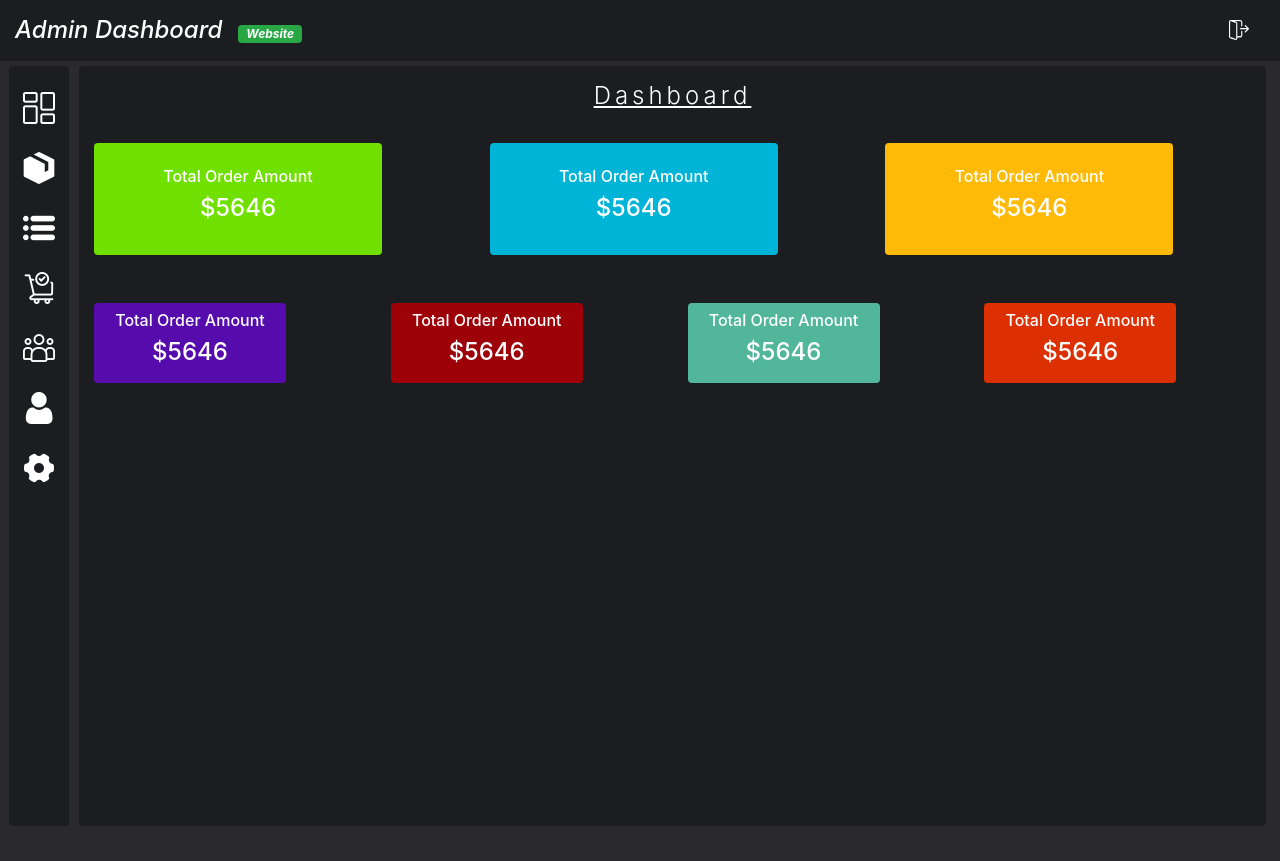
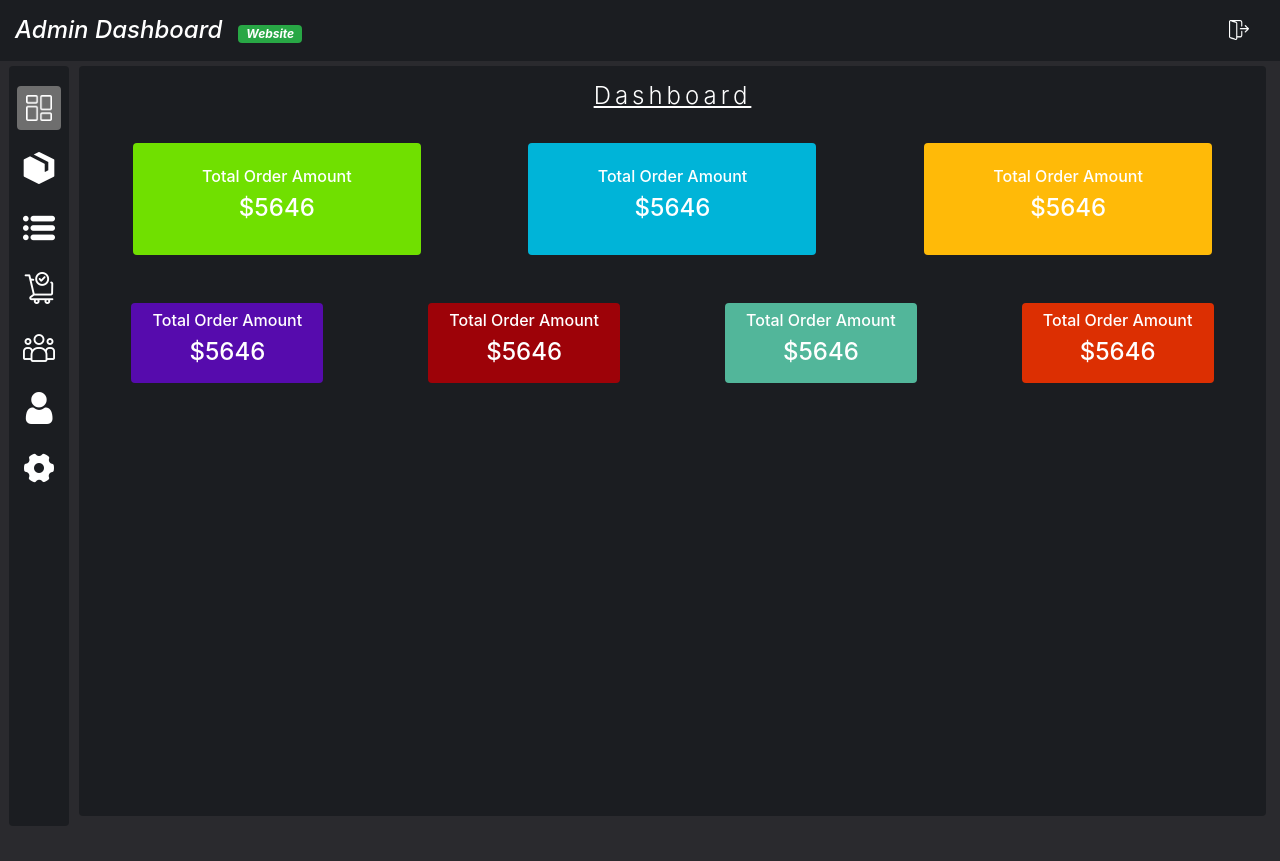
Before and after one commit to Project-g3/E_commerce, an Angular app in the folder Camerent-Front/: page /dashboard in a window 1280 px wide. Built offline with nearby package versions, Linux system fonts and the light colour scheme.

Commit message:
sidenva sepperated as a component

```diff
--- a/Camerent-Front/src/app/Components/admin-page/admin-dash/admin-dash.component.html
+++ b/Camerent-Front/src/app/Components/admin-page/admin-dash/admin-dash.component.html
@@ -6,17 +6,17 @@
         </div>
     </div>
     <!-- First row dashboard -->
-    <div class="row mt-4 d-flex justify-content-center">
-        <div class="col-4">
+    <div class="row mt-4 ">
+        <div class="col-4 d-flex justify-content-center">
 
             <div class="" style="width: 18rem;">
-                <div class=" p-4 rounded" style="background-color:#70e000;">
+                <div class=" p-4 rounded " style="background-color:#70e000;">
                     <h6 class="text-center text-capitalize">total order amount</h6>
                     <h4 class="text-center">$5646</h4>
                 </div>
               </div>
         </div>
-        <div class="col-4">
+        <div class="col-4 d-flex justify-content-center">
 
             <div class="" style="width: 18rem;">
                 <div class=" p-4 rounded" style="background-color:#00b4d8;">
@@ -25,7 +25,7 @@
                 </div>
               </div>
         </div>
-        <div class="col-4">
+        <div class="col-4 d-flex justify-content-center">
 
             <div class="" style="width: 18rem;">
                 <div class=" p-4 rounded" style="background-color:#ffba08;">
@@ -41,7 +41,7 @@
 
     <!-- Secondrow -->
     <div class="row mt-5">
-        <div class="col-3">
+        <div class="col-3 d-flex justify-content-center">
 
             <div class="" style="width: 12rem;">
                 <div class=" p-2 rounded" style="background-color:#560bad;">
@@ -50,7 +50,7 @@
                 </div>
               </div>
         </div>
-        <div class="col-3">
+        <div class="col-3 d-flex justify-content-center">
 
             <div class="" style="width: 12rem;">
                 <div class=" p-2 rounded" style="background-color:#9d0208;">
@@ -59,7 +59,7 @@
                 </div>
               </div>
         </div>
-        <div class="col-3">
+        <div class="col-3 d-flex justify-content-center">
 
             <div class="" style="width: 12rem;">
                 <div class=" p-2 rounded" style="background-color:#52b69a;">
@@ -68,7 +68,7 @@
                 </div>
               </div>
         </div>
-        <div class="col-3">
+        <div class="col-3 d-flex justify-content-center">
 
             <div class="" style="width: 12rem;">
                 <div class=" p-2 rounded" style="background-color:#dc2f02;">
--- a/Camerent-Front/src/app/Components/admin-page/admin-page.component.css
+++ b/Camerent-Front/src/app/Components/admin-page/admin-page.component.css
@@ -27,23 +27,13 @@
 }
 
 .admin-page-content{
-  height: calc(100vh - 40px);
+  min-height: calc(100vh - 40px);
   /* overflow: hidden; */
 }
 
-.sidenav-small{
 
-  height: inherit;
-  width: 60px!important;
-  margin: 5px;
-  /* overflow: hidden; */
-  padding: 4px;
 
-}
-.smallicon:hover{
-  background-color: rgb(110, 110, 110);
-  padding: 3px;
-}
+
 
 
 
--- a/Camerent-Front/src/app/Components/admin-page/admin-page.component.html
+++ b/Camerent-Front/src/app/Components/admin-page/admin-page.component.html
@@ -8,52 +8,12 @@
     </div>
 
   </div>
-  <div class="container-fluid admin-page px-1">
+  <div class="container-fluid admin-page px-1 ">
     <div class="row admin-page-content">
-      <div class=" sidenav-small rounded container-color">
-        <div class="smallicon rounded my-3 mx-1">
-          <a routerLink="dashboard" ><img class="" src="assets/admindash/sidenav_Nav/dashboard.png" width="100%" style="padding: 6px;"></a>
-
-        </div>
-        <div class="smallicon rounded my-3 mx-1">
-          <a routerLink="products" >
-            <img class="" src="assets/admindash/sidenav_Nav/products.png" width="100%" style="padding: 6px;" >
-          </a>
-
-        </div>
-        <div class="smallicon rounded my-3 mx-1">
-          <a routerLink="category" >
-            <img class="" src="assets/admindash/sidenav_Nav/category.png" width="100%" style="padding: 6px;" >
-          </a>
-        </div>
-        <div class="smallicon rounded my-3 mx-1">
-          <a routerLink="orders" >
-            <img class="" src="assets/admindash/sidenav_Nav/orders.png" width="100%" style="padding: 6px;" >
-          </a>
-
-        </div>
-        <div class="smallicon rounded my-3 mx-1">
-          <a routerLink="customers" >
-            <img class="" src="assets/admindash/sidenav_Nav/customers.png" width="100%" style="padding: 6px;" >
-          </a>
-
-        </div>
-        <div class="smallicon rounded my-3 mx-1">
-          <a routerLink="staff" >
-            <img class="" src="assets/admindash/sidenav_Nav/staff.png" width="100%" style="padding: 6px;" >
-          </a>
-
-        </div>
-        <div class="smallicon rounded my-3 mx-1">
-          <a routerLink="settings" >
-            <img class="" src="assets/admindash/sidenav_Nav/setting.png" width="100%" style="padding: 6px;" >
-          </a>
-
-        </div>
-
-
-
-      </div>
+      <!-- sidenav -->
+      <app-admin-sidenav></app-admin-sidenav>
+      <!-- *** -->
+      <!-- Right contents -->
       <div class="col right-content rounded container-color">
         <router-outlet></router-outlet>
       </div>
--- /dev/null
+++ b/Camerent-Front/src/app/Components/admin-page/admin-sidenav/admin-sidenav.component.css
@@ -0,0 +1,13 @@
+.sidenav-small{
+
+    height: 100%;
+    width: 60px!important;
+    margin: 5px;
+    /* overflow: hidden; */
+    padding: 4px;
+
+  }
+  .smallicon:hover{
+    background-color: rgb(110, 110, 110);
+    padding: 3px;
+  }
--- /dev/null
+++ b/Camerent-Front/src/app/Components/admin-page/admin-sidenav/admin-sidenav.component.html
@@ -0,0 +1,46 @@
+<!-- sidenav -->
+<div class=" sidenav-small rounded container-color">
+
+    <div class="smallicon rounded my-3 mx-1 active">
+      <a routerLink="dashboard" ><img class="" src="assets/admindash/sidenav_Nav/dashboard.png" width="100%" style="padding: 6px;"></a>
+
+    </div>
+    <div class="smallicon rounded my-3 mx-1 ">
+      <a routerLink="products" >
+        <img class="" src="assets/admindash/sidenav_Nav/products.png" width="100%" style="padding: 6px;" >
+      </a>
+
+    </div>
+    <div class="smallicon rounded my-3 mx-1">
+      <a routerLink="category" >
+        <img class="" src="assets/admindash/sidenav_Nav/category.png" width="100%" style="padding: 6px;" >
+      </a>
+    </div>
+    <div class="smallicon rounded my-3 mx-1">
+      <a routerLink="orders" >
+        <img class="" src="assets/admindash/sidenav_Nav/orders.png" width="100%" style="padding: 6px;" >
+      </a>
+
+    </div>
+    <div class="smallicon rounded my-3 mx-1">
+      <a routerLink="customers" >
+        <img class="" src="assets/admindash/sidenav_Nav/customers.png" width="100%" style="padding: 6px;" >
+      </a>
+
+    </div>
+    <div class="smallicon rounded my-3 mx-1">
+      <a routerLink="staff" >
+        <img class="" src="assets/admindash/sidenav_Nav/staff.png" width="100%" style="padding: 6px;" >
+      </a>
+
+    </div>
+    <div class="smallicon rounded my-3 mx-1">
+      <a routerLink="settings" >
+        <img class="" src="assets/admindash/sidenav_Nav/setting.png" width="100%" style="padding: 6px;" >
+      </a>
+
+    </div>
+
+
+
+  </div>
--- /dev/null
+++ b/Camerent-Front/src/app/Components/admin-page/admin-sidenav/admin-sidenav.component.ts
@@ -0,0 +1,15 @@
+import { Component, OnInit } from '@angular/core';
+
+@Component({
+  selector: 'app-admin-sidenav',
+  templateUrl: './admin-sidenav.component.html',
+  styleUrls: ['./admin-sidenav.component.css']
+})
+export class AdminSidenavComponent implements OnInit {
+
+  constructor() { }
+
+  ngOnInit(): void {
+  }
+
+}
--- a/Camerent-Front/src/app/app.module.ts
+++ b/Camerent-Front/src/app/app.module.ts
@@ -12,6 +12,7 @@ import { AdminCustomersComponent } from './Components/admin-page/admin-customers
 import { AdminSettingsComponent } from './Components/admin-page/admin-settings/admin-settings.component';
 import { AdminStaffComponent } from './Components/admin-page/admin-staff/admin-staff.component';
 import { AdminCategoryComponent } from './Components/admin-page/admin-category/admin-category.component';
+import { AdminSidenavComponent } from './Components/admin-page/admin-sidenav/admin-sidenav.component';
 
 @NgModule({
   declarations: [
@@ -23,7 +24,8 @@ import { AdminCategoryComponent } from './Components/admin-page/admin-category/a
     AdminCustomersComponent,
     AdminSettingsComponent,
     AdminStaffComponent,
-    AdminCategoryComponent
+    AdminCategoryComponent,
+    AdminSidenavComponent
   ],
   imports: [
     BrowserModule,
--- a/Camerent-Front/src/styles.css
+++ b/Camerent-Front/src/styles.css
@@ -20,3 +20,7 @@ p,h1,h2,h3,h4,h5,h6,label{
 .container-color {
     background-color: rgba(27, 29, 33, 1);
 }
+.active{
+    background-color: rgb(110, 110, 110);
+  padding: 3px;
+}
```
Also changed, not shown: 1 other file (tests, documents, lock files or other folders).
